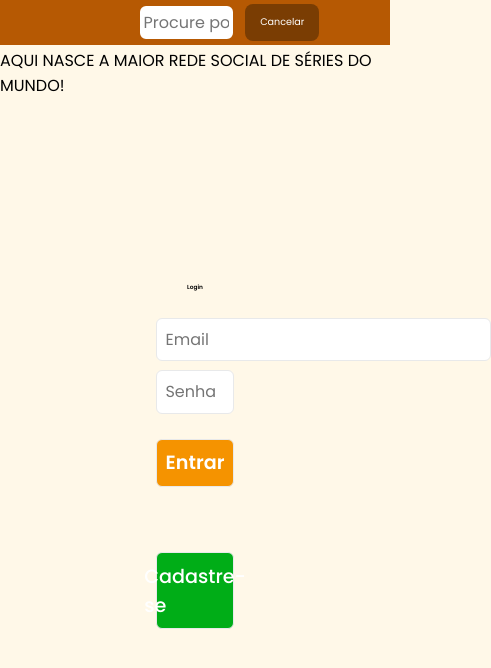
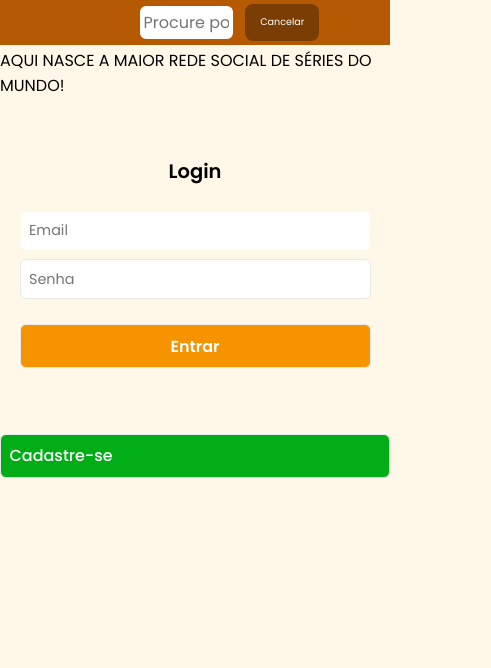
Before and after one commit to jandersonpacheco/tvshow_social_media, a React (Vite) app: page / in a window 390 px wide. Shown: the top 668 px of the page, 491 px wide, since content can reach past the window. Built offline with nearby package versions, Linux system fonts and the light colour scheme; data requests are answered from the project's data file; a web font is replaced by a local one.

Commit message:
Adicionado responsividade à tela de login

```diff
--- a/src/Components/Pages/Login/style.module.css
+++ b/src/Components/Pages/Login/style.module.css
@@ -6,7 +6,7 @@
   box-sizing: border-box;
   text-decoration: none;
   font-family: "Poppins", sans-serif;
-  font-size: 1rem; /* Alterado de 14px para 1rem */
+  font-size: 1rem; /* Ajuste de base para fonte */
   font-weight: 400;
 }
 
@@ -64,80 +64,38 @@
   margin: 0 auto;
 }
 
-.firstName {
+.firstName, .lastName, .email, .password, .confirmedPassword, .button, .switchBtn {
   border: 1px solid;
-  border-color: #FFF8E8;
+  border-radius: 6px;
   padding: 1vh;
+  font-size: 1rem;
   min-width: 100%;
-  border-radius: 6px;
-  font-size: 1rem;
 }
 
-.lastName {
-  border: 1px solid;
+.firstName, .lastName, .email {
   border-color: #FFF8E8;
-  padding: 1vh;
-  min-width: 100%;
-  border-radius: 6px;
-  font-size: 1rem;
-}
-
-.email {
-  display: flex;
-  align-items: center;
-  align-content: baseline;
-  justify-content: center;
-  border: 1px solid;
-  border-color: #E8E9EA;
-  gap: 1vh;
-  min-width: 100%;
-  padding: 1vh;
-  border-radius: 6px;
-  font-size: 1rem;
 }
 
 .passwordSection {
   display: flex;
   flex-direction: row;
   width: 100%;
-  max-width: 20vw;
   column-gap: 0.2vw;
 }
 
-.passwordContainer {
+.passwordContainer, .confirmedPasswordContainer {
   flex: 1;
 }
 
-.password {
+.password, .confirmedPassword {
   border: 1px solid #E8E9EA;
-  padding: 1vh;
-  border-radius: 6px;
-  font-size: 1rem;
+  box-sizing: border-box;
   width: 100%;
-  box-sizing: border-box;
-}
-
-.confirmedPasswordContainer {
-  flex: 1;
-}
-
-.confirmedPassword {
-  border: 1px solid #E8E9EA;
-  padding: 1vh;
-  border-radius: 6px;
-  font-size: 1rem;
-  width: 100%;
-  box-sizing: border-box;
 }
 
 .button {
   margin-top: 2vh;
-  border: 1px solid;
   border-color: #E8E9EA;
-  gap: 1vh;
-  padding: 1vh;
-  min-width: 100%;
-  border-radius: 6px;
   font-size: 1.2rem;
   font-weight: 600;
   background-color: #f59300;
@@ -154,18 +112,89 @@
 }
 
 .switchBtn {
-  display: flex;
-  justify-content: center;
   font-size: 1.2rem;
-  font-weight: 600;
   font-weight: 500;
-  border: 1px solid;
   border-color: #E8E9EA;
-  padding: 1vh;
-  max-width: 20vw;
-  width: 100%;
-  border-radius: 6px;
   background-color: #00ad17;
   color: #FFFFFF;
   cursor: pointer;
 }
+
+/* Responsividade */
+@media (max-width: 1024px) {
+  .title {
+    font-size: 2.5vw;
+  }
+
+  .mainContainer, .formContainer, .createAccount {
+    max-width: 40vw; /* Ajuste para telas médias */
+  }
+
+  .firstName, .lastName, .email, .password, .confirmedPassword {
+    font-size: 0.9rem;
+  }
+
+  .button {
+    font-size: 1rem;
+  }
+}
+
+@media (max-width: 768px) {
+  .headerContainer {
+    margin-top: 10vh;
+  }
+
+  .title {
+    font-size: 4vw;
+  }
+
+  .mainContainer, .formContainer, .createAccount {
+    max-width: 80vw; /* Expande a largura para maior aproveitamento */
+  }
+
+  .firstName, .lastName, .email, .password, .confirmedPassword {
+    font-size: 1rem;
+  }
+
+  .passwordSection {
+    flex-direction: column;
+  }
+
+  .button {
+    font-size: 1rem;
+    padding: 1.5vh;
+  }
+
+  .switchBtn {
+    font-size: 1rem;
+    padding: 1.5vh;
+  }
+}
+
+@media (max-width: 480px) {
+  .headerContainer {
+    margin-top: 5vh;
+  }
+
+  .title {
+    font-size: 5vw;
+  }
+
+  .mainContainer, .formContainer, .createAccount {
+    max-width: 90vw; /* Aproveita mais o espaço disponível */
+  }
+
+  .firstName, .lastName, .email, .password, .confirmedPassword {
+    font-size: 0.9rem; /* Ajuste para telas pequenas */
+  }
+
+  .button {
+    font-size: 1rem;
+    padding: 1vh;
+  }
+
+  .switchBtn {
+    font-size: 1rem;
+    padding: 1vh;
+  }
+}
```
